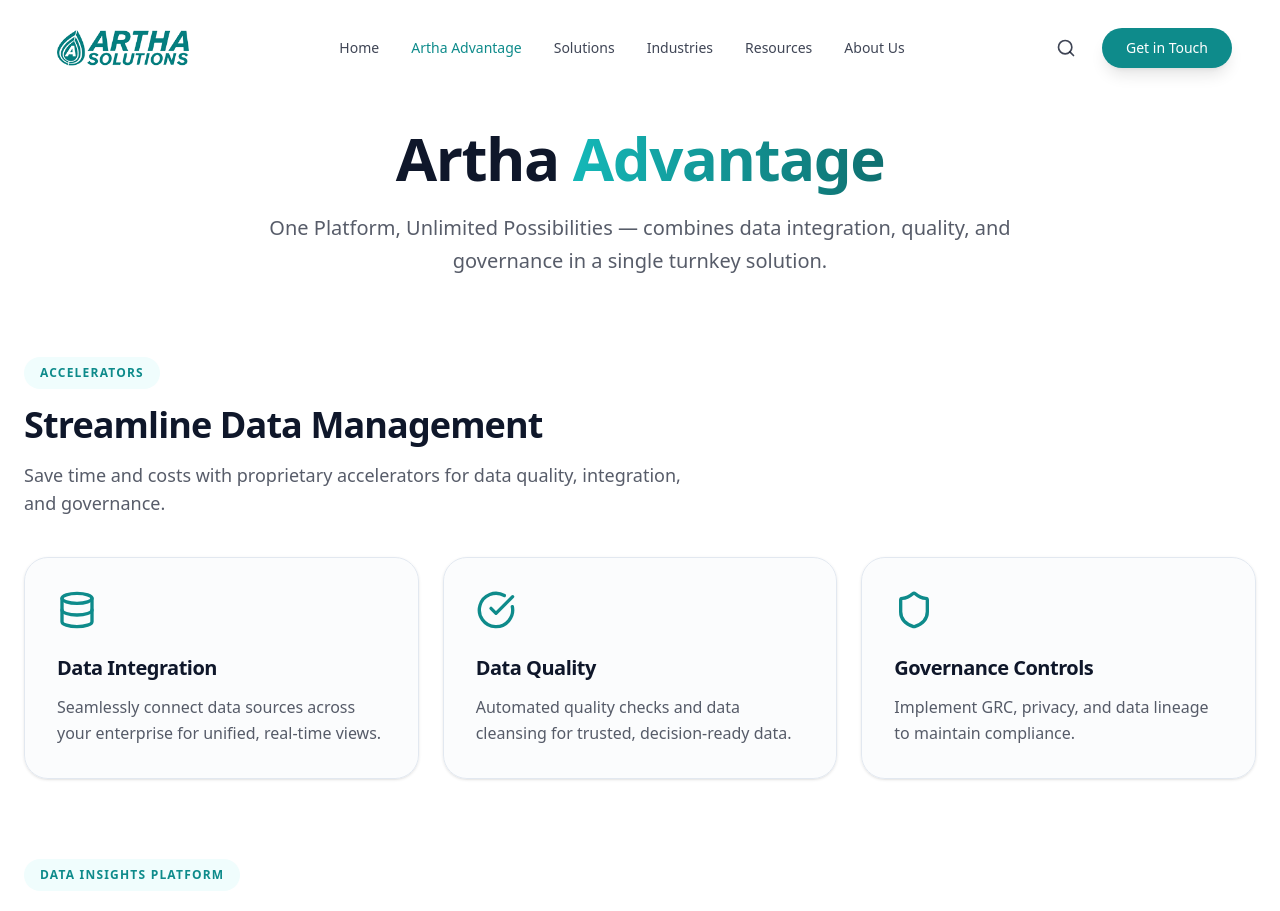
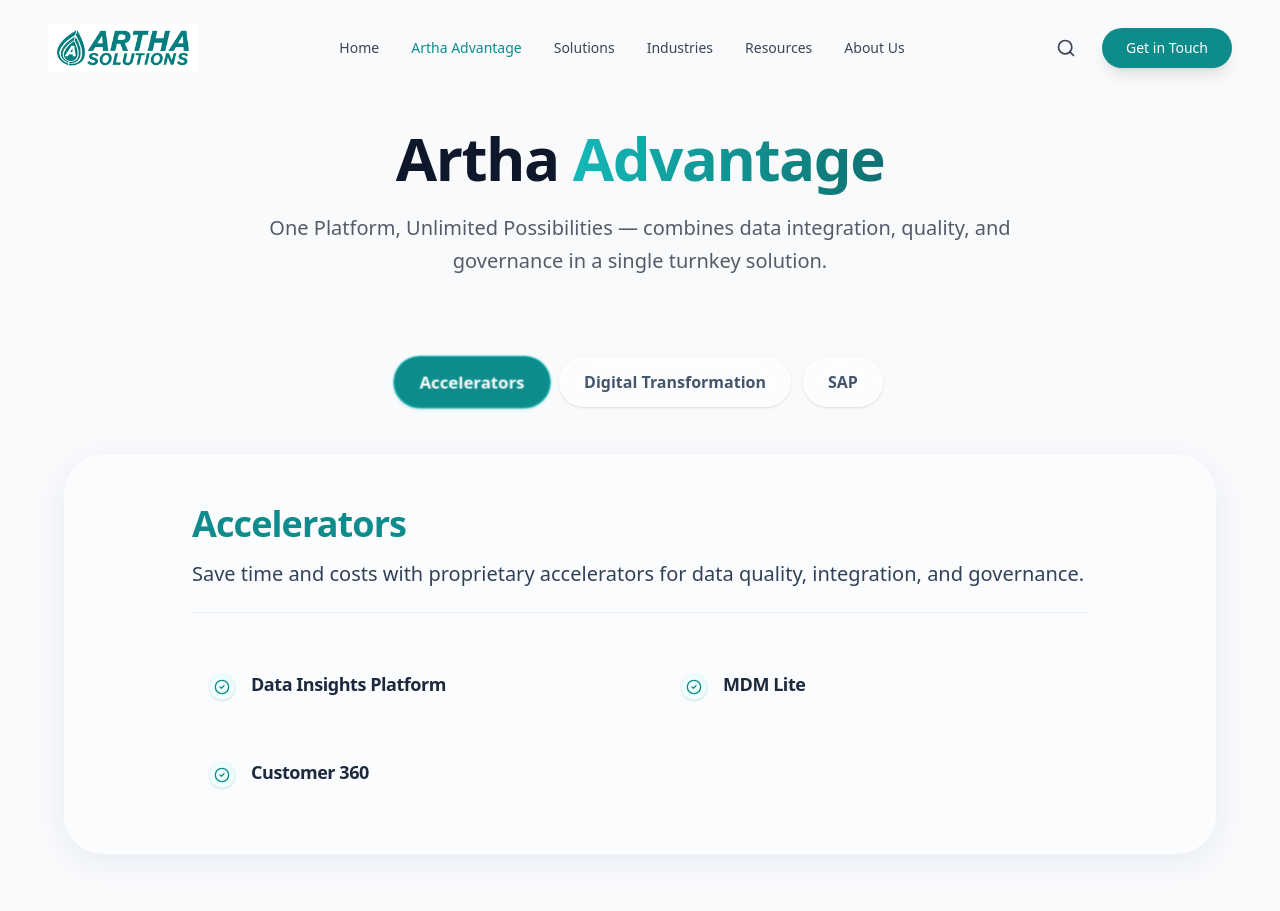
Before and after one commit to vishnusainzb97/Artha-redisgn, a Next.js app: page /Artha-redisgn/artha-advantage in a window 1280 px wide. Shown: the top 911 px of the page. Built offline with nearby package versions, Linux system fonts and the light colour scheme.

Commit message:
feat: implement glassmorphism pill navigation on Artha Advantage page

```diff
--- a/src/app/artha-advantage/page.tsx
+++ b/src/app/artha-advantage/page.tsx
@@ -1,62 +1,51 @@
 "use client"
 
-import { motion } from "framer-motion"
-import { Shield, Zap, Target, Repeat, Shuffle, Globe, Database, CheckCircle, BarChart3, Brain, Settings, Cloud } from "lucide-react"
+import { useState } from "react"
+import { motion, AnimatePresence } from "framer-motion"
+import { ArrowRight, CheckCircle2 } from "lucide-react"
 import Link from "next/link"
-import Image from "next/image"
 
 export default function ArthaAdvantage() {
-    const stagger = {
-        hidden: { opacity: 0 },
-        visible: { opacity: 1, transition: { staggerChildren: 0.1 } }
-    }
-    const fadeUp = {
-        hidden: { opacity: 0, y: 30 },
-        visible: { opacity: 1, y: 0, transition: { duration: 0.6 } }
+
+    const tabs = [
+        "Accelerators",
+        "Digital Transformation",
+        "SAP"
+    ]
+
+    const tabContent: Record<string, { desc?: string, list?: string[] }> = {
+        "Accelerators": {
+            desc: "Save time and costs with proprietary accelerators for data quality, integration, and governance.",
+            list: [
+                "Data Insights Platform",
+                "MDM Lite",
+                "Customer 360"
+            ]
+        },
+        "Digital Transformation": {
+            desc: "End-to-end digital strategy and comprehensive transformation services.",
+            list: [
+                "Digital Strategy",
+                "Digital Transformation Solutions & Services"
+            ]
+        },
+        "SAP": {
+            desc: "Accelerate your data migration and integration with specialized tools.",
+            list: [
+                "B'etl - The ETL Migrator"
+            ]
+        }
     }
 
-    const sections = [
-        {
-            id: "accelerators",
-            title: "Streamline Data Management",
-            label: "Accelerators",
-            desc: "Save time and costs with proprietary accelerators for data quality, integration, and governance.",
-            icon: Zap,
-            items: [
-                { title: "Data Integration", desc: "Seamlessly connect data sources across your enterprise for unified, real-time views.", icon: Database },
-                { title: "Data Quality", desc: "Automated quality checks and data cleansing for trusted, decision-ready data.", icon: CheckCircle },
-                { title: "Governance Controls", desc: "Implement GRC, privacy, and data lineage to maintain compliance.", icon: Shield }
-            ]
-        },
-        {
-            id: "data-insights",
-            title: "AI-Driven Data Governance",
-            label: "Data Insights Platform",
-            desc: "Simplify and accelerate data governance with a comprehensive, AI-driven platform.",
-            icon: Shield,
-            items: [
-                { title: "Regulatory Compliance", desc: "Automates compliance with GDPR, CCPA, HIPAA — improving data quality.", icon: Shield },
-                { title: "MDM for Customer 360", desc: "Unifies customer data for a single view, boosting engagement.", icon: Target },
-                { title: "AI-Driven Rule Management", desc: "Automates data validation rules, freeing teams for insights.", icon: Brain }
-            ]
-        },
-        {
-            id: "mdm-lite",
-            title: "Cost-Effective MDM",
-            label: "MDM Lite",
-            desc: "An easy-to-use platform to manage critical master data without the complexity of full MDM solutions.",
-            icon: Target,
-            items: [
-                { title: "Centralize Key Data", desc: "Consolidate customer, product, and vendor data into one truth.", icon: Database },
-                { title: "Data Deduplication", desc: "Identify and merge duplicate records using advanced matching algorithms.", icon: Repeat },
-                { title: "Rapid Deployment", desc: "Lightweight architecture means lower total cost of ownership.", icon: Settings }
-            ]
-        }
-    ]
+    const [activeTab, setActiveTab] = useState(tabs[0])
 
     return (
-        <div className="pt-32 pb-24 min-h-screen">
-            <div className="container mx-auto px-6 max-w-7xl">
+        <div className="pt-32 pb-24 min-h-screen bg-slate-50 relative overflow-hidden">
+            {/* Background Blur Elements */}
+            <div className="absolute top-0 left-1/4 w-[600px] h-[600px] bg-primary-600/10 rounded-full blur-[100px] px-1/2 -z-10 mix-blend-multiply pointer-events-none" />
+            <div className="absolute bottom-1/4 right-1/4 w-[800px] h-[800px] bg-emerald-400/10 rounded-full blur-[120px] px-1/2 -z-10 mix-blend-multiply pointer-events-none" />
+
+            <div className="container mx-auto px-6 max-w-7xl relative z-10">
 
                 <div className="text-center max-w-3xl mx-auto mb-20">
                     <motion.h1 initial={{ opacity: 0, y: 20 }} animate={{ opacity: 1, y: 0 }} className="text-5xl md:text-6xl font-heading font-black mb-6">
@@ -67,35 +56,56 @@
                     </motion.p>
                 </div>
 
-                <div className="space-y-20">
-                    {sections.map((section, idx) => (
-                        <motion.section
-                            key={section.id}
-                            id={section.id}
-                            initial="hidden"
-                            whileInView="visible"
-                            viewport={{ once: true, margin: "-100px" }}
-                            variants={stagger}
-                        >
-                            <div className="mb-10">
-                                <motion.div variants={fadeUp} className="inline-block px-4 py-2 rounded-full bg-primary-50 text-primary-600 font-bold text-xs uppercase tracking-widest mb-4">
-                                    {section.label}
-                                </motion.div>
-                                <motion.h2 variants={fadeUp} className="text-3xl md:text-4xl font-heading font-bold mb-4">{section.title}</motion.h2>
-                                <motion.p variants={fadeUp} className="text-lg text-foreground/70 max-w-2xl">{section.desc}</motion.p>
-                            </div>
+                <div className="max-w-6xl mx-auto">
+                    {/* PILL NAVIGATION - GLASSMORPHISM */}
+                    <div className="flex flex-wrap justify-center gap-3 mb-12">
+                        {tabs.map((tab) => (
+                            <button
+                                key={tab}
+                                onClick={() => setActiveTab(tab)}
+                                className={`px-6 py-3 rounded-full font-bold text-sm sm:text-base transition-all duration-300 backdrop-blur-md border shadow-sm flex items-center gap-2 ${activeTab === tab
+                                    ? "bg-primary-600 text-white border-primary-500 shadow-primary-600/20 scale-105"
+                                    : "bg-white/50 text-slate-600 border-white/60 hover:bg-white/80 hover:scale-[1.02]"
+                                    }`}
+                            >
+                                {tab}
+                            </button>
+                        ))}
+                    </div>
 
-                            <div className="grid sm:grid-cols-2 lg:grid-cols-3 gap-6">
-                                {section.items.map((item, i) => (
-                                    <motion.div variants={fadeUp} key={i} className="glass-card p-8 rounded-3xl hover:border-primary-500/50 transition-all shadow-sm hover:shadow-xl hover:shadow-primary-600/5 group">
-                                        <item.icon className="w-10 h-10 text-primary-600 mb-6 group-hover:scale-110 transition-transform" />
-                                        <h3 className="text-xl font-bold font-heading mb-3">{item.title}</h3>
-                                        <p className="text-foreground/70 leading-relaxed">{item.desc}</p>
-                                    </motion.div>
-                                ))}
-                            </div>
-                        </motion.section>
-                    ))}
+                    {/* CONTENT AREA - GLASSMORPHISM */}
+                    <div className="relative min-h-[400px]">
+                        <AnimatePresence mode="wait">
+                            <motion.div
+                                key={activeTab}
+                                initial={{ opacity: 0, y: 20 }}
+                                animate={{ opacity: 1, y: 0 }}
+                                exit={{ opacity: 0, y: -20 }}
+                                transition={{ duration: 0.4, ease: "easeOut" }}
+                                className="bg-white/40 backdrop-blur-xl border border-white/60 shadow-[0_8px_32px_0_rgba(31,38,135,0.07)] p-8 md:p-12 rounded-[2.5rem] w-full"
+                            >
+                                <div className="max-w-4xl mx-auto">
+                                    <h2 className="text-3xl md:text-4xl font-heading font-bold text-primary-600 mb-4">{activeTab}</h2>
+                                    {tabContent[activeTab].desc && (
+                                        <p className="text-xl text-slate-700 font-medium mb-10 pb-6 border-b border-border/50">{tabContent[activeTab].desc}</p>
+                                    )}
+
+                                    {tabContent[activeTab].list && (
+                                        <div className="grid md:grid-cols-2 gap-x-12 gap-y-6 mt-8">
+                                            {tabContent[activeTab].list.map((item, idx) => (
+                                                <div key={idx} className="flex items-start gap-4 p-4 rounded-2xl hover:bg-white/50 transition-colors border border-transparent hover:border-white/60">
+                                                    <div className="mt-1 bg-primary-50 text-primary-600 rounded-full p-1 border border-primary-100/50 shadow-sm flex-shrink-0">
+                                                        <CheckCircle2 className="w-4 h-4" />
+                                                    </div>
+                                                    <h3 className="text-lg font-bold text-slate-800">{item}</h3>
+                                                </div>
+                                            ))}
+                                        </div>
+                                    )}
+                                </div>
+                            </motion.div>
+                        </AnimatePresence>
+                    </div>
                 </div>
 
                 {/* CTA Section */}
```
